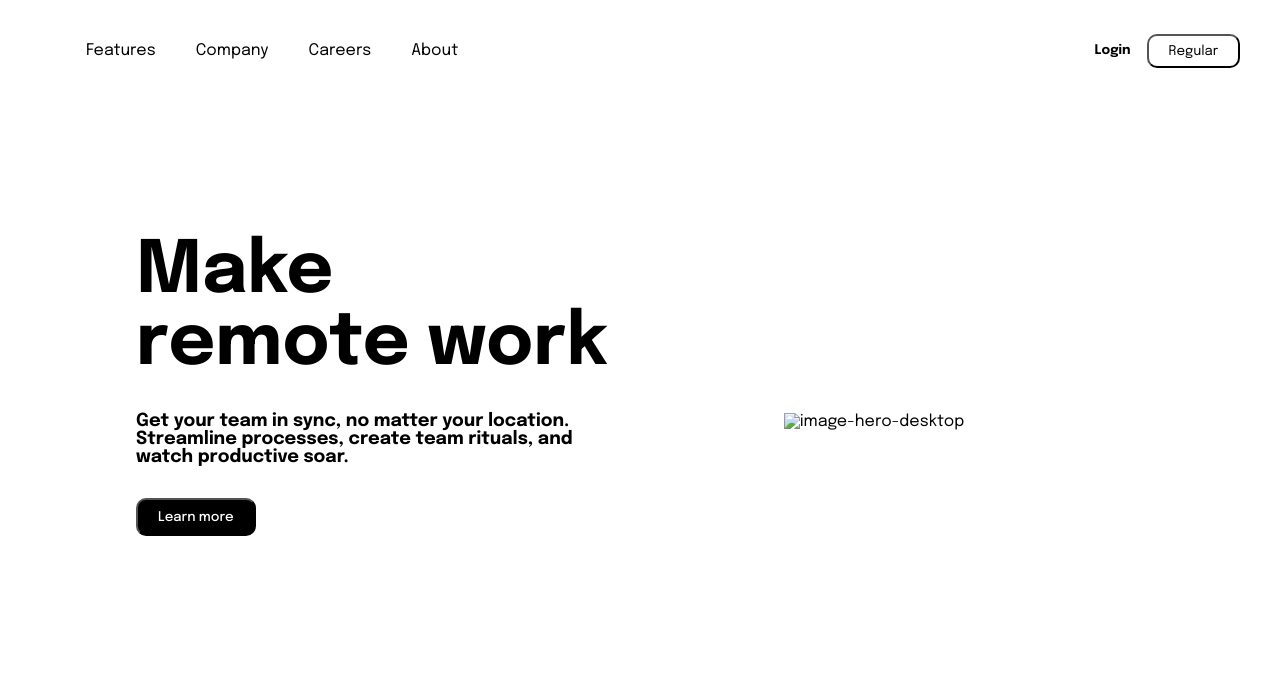
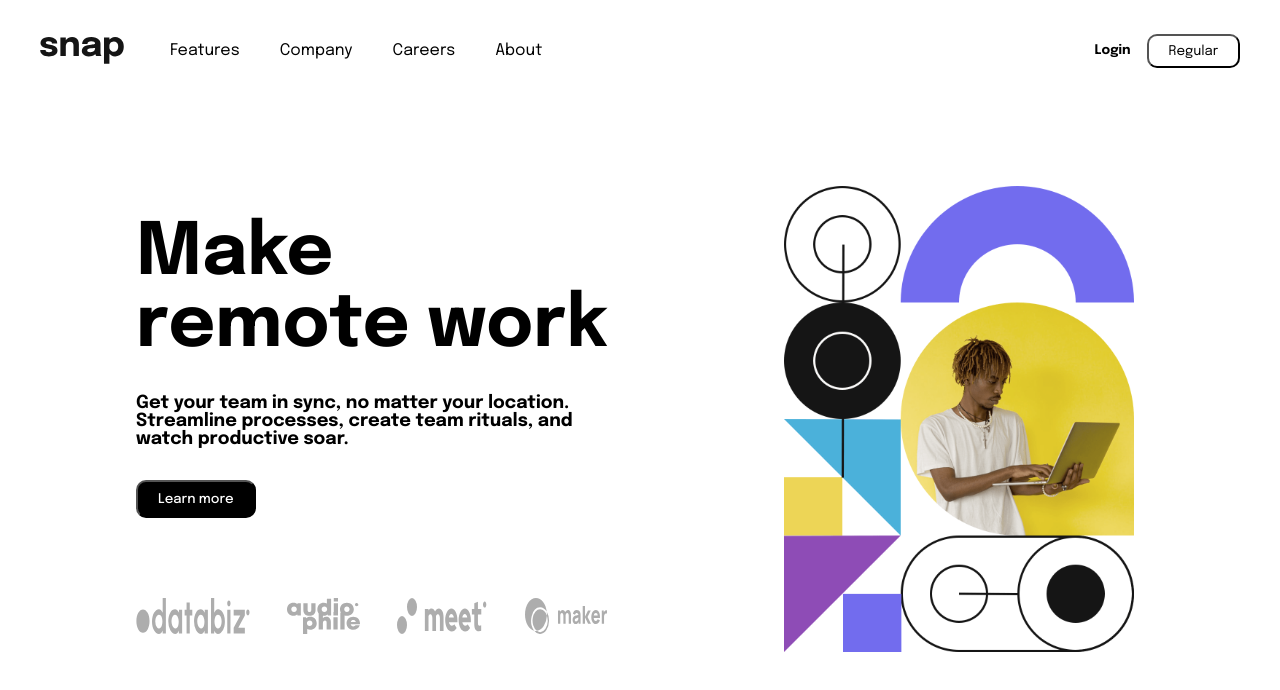
Before and after one commit to Oyinlomo123/remote-work, a plain HTML site: page index.html in a window 1280 px wide. Drawn offline with nearby package versions, Linux system fonts and the light colour scheme.

Commit message:
img change

```diff
--- a/index.html
+++ b/index.html
@@ -21,7 +21,7 @@
       <div class="nav">
 
         <ul>
-          <img class="logo" src="../SAIL 01 (Make Remote Work)/assets/logo.svg" alt="">
+          <img class="logo" src="./assets/logo.svg" alt="">
           <li>Features</li>
           <li>Company</li>
           <li>careers </li>
@@ -39,7 +39,7 @@
 
     <div class="body">
       <div class="mobile-img">
-        <img src="../SAIL 01 (Make Remote Work)/assets/image-hero-mobile.png" alt="image-hero-desktop" >
+        <img src="./assets/image-hero-mobile.png" alt="image-hero-desktop" >
       </div>
       <div class="content">
         <h1>Make remote&nbsp;work</h1>
@@ -48,14 +48,14 @@
         </h4>
         <button>Learn more</button>
         <div class="client">
-          <img src="../SAIL 01 (Make Remote Work)/assets/client-databiz.svg" alt="">
-         <img src="../SAIL 01 (Make Remote Work)/assets/client-audiophile.svg" alt="">
-          <img src="../SAIL 01 (Make Remote Work)/assets/client-meet.svg" alt="">
-          <img src="../SAIL 01 (Make Remote Work)/assets/client-maker.svg" alt="">
+          <img src="./assets/client-databiz.svg" alt="">
+         <img src="./assets/client-audiophile.svg" alt="">
+          <img src="./assets/client-meet.svg" alt="">
+          <img src="./assets/client-maker.svg" alt="">
         </div>
       </div>
       <div class="body-img">
-        <img src="../SAIL 01 (Make Remote Work)/assets/image-hero-desktop.png" alt="image-hero-desktop" >
+        <img src="./assets/image-hero-desktop.png" alt="image-hero-desktop" >
       </div>
     </div>
   </div>
```
